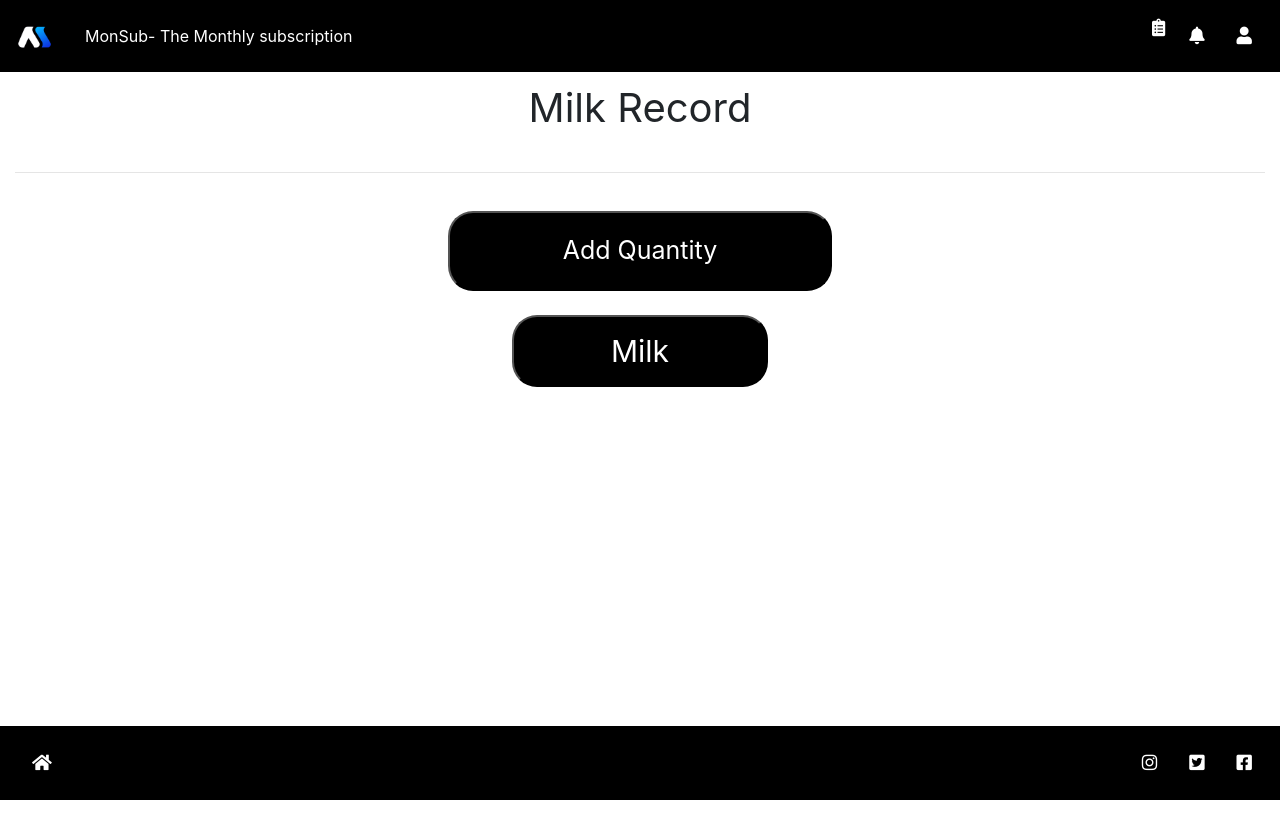
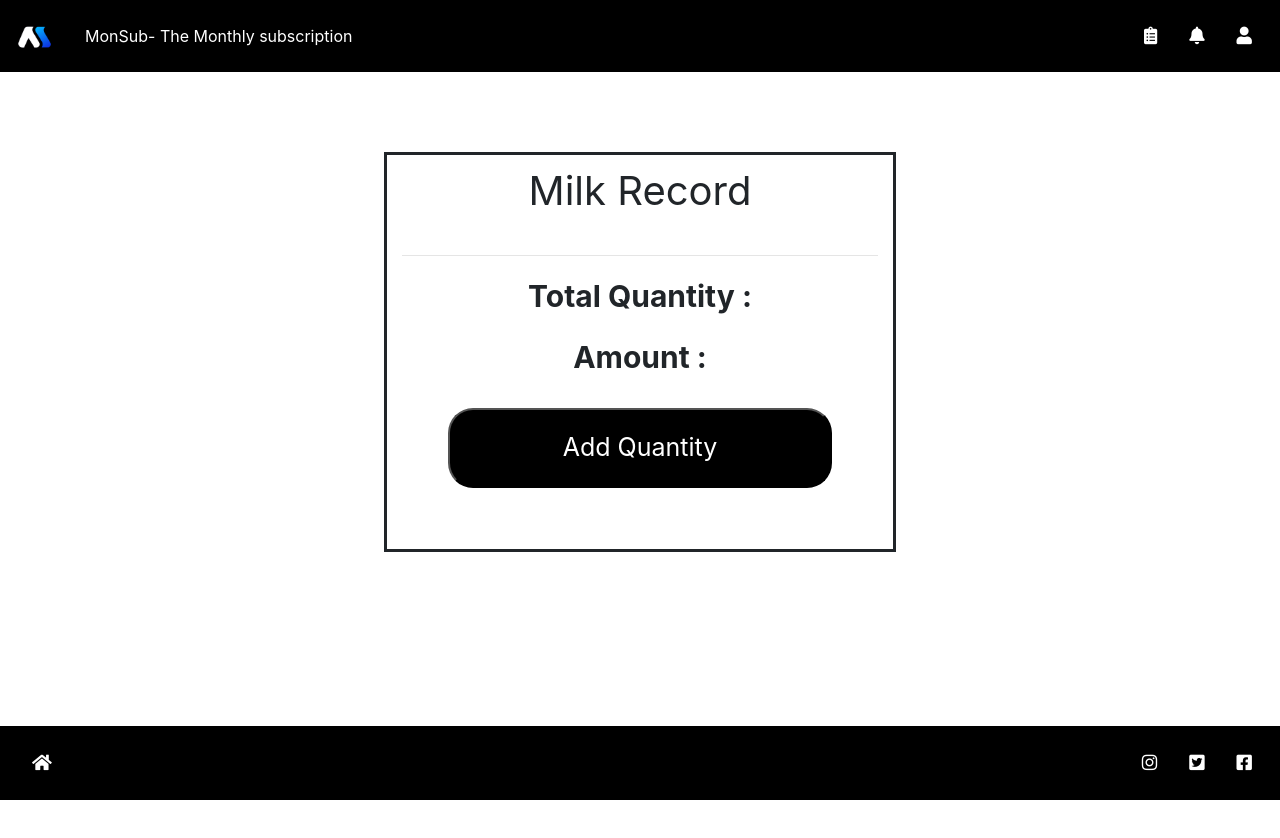
Before and after one commit to robinhooda/MonthlySubscriptionManagementApp, a website: page pages/report.html in a window 1280 px wide. After the commit the page ends 800 px from the top, so only its background shows below. Drawn offline with nearby package versions, Linux system fonts and the light colour scheme; no server answers.

Commit message:
removed extra code

```diff
--- a/pages/report.html
+++ b/pages/report.html
@@ -22,7 +22,7 @@
       <div class="collapse navbar-collapse d-flex justify-content-end" id="collapse_target">
           <ul class="navbar-nav">
             <li class="nav-item">
-                <a href="displayAmount.html">
+                <a class="nav-link" href="#">
                   <i class="fas fa-clipboard-list icons mr-3"></i>
                 </a>
               </li>
@@ -35,19 +35,19 @@
           </ul>
       </div>
     </nav>
-    <div class="container-fluid">
+    <div class="container-fluid layoutUserSelection">
         <div class="row headername">
             <label>Milk Record</label>
         </div>
         <hr>
+        <div class="row showQuantity">
+          <label>Total Quantity : </label><p class="totalQuan"></p>
+        </div>
+        <div class="row showAmount">
+            <label>Amount : </label><p class="totalAmount"></p>
+        </div>
         <div class="row addQuantity">
             <a href="/pages/quantity.html"><button class="addquantity">Add Quantity</button></a>
-            </div>
-            <div class="row list-1">
-                <div class="show"></div>
-            </div>
-            <div class="row reportdata">
-                <button class="displayreport">Milk</button>
         </div>
     </div>
     <nav class="navbar navbar-expand-sm navbar-dark bg-dark navColor fixed-bottom">
```
Lines whose indentation alone changed are shown as unchanged.
